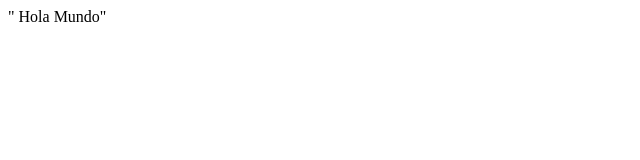
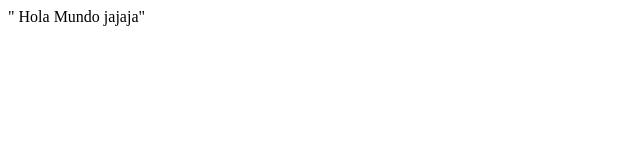
Before and after one commit to Eabetint/Primer_Repositorio, a plain HTML site: page index.html in a window 1280 px wide. Shown: the full height of the page, 0-640 px from the left. Drawn offline with Linux system fonts and the light colour scheme.

```diff
--- a/index.html
+++ b/index.html
@@ -7,6 +7,6 @@
     <title>Document</title>
 </head>
 <body>
-    " Hola Mundo"
+    " Hola Mundo jajaja"
 </body>
 </html>
```
Also changed, not shown: 1 other file.
